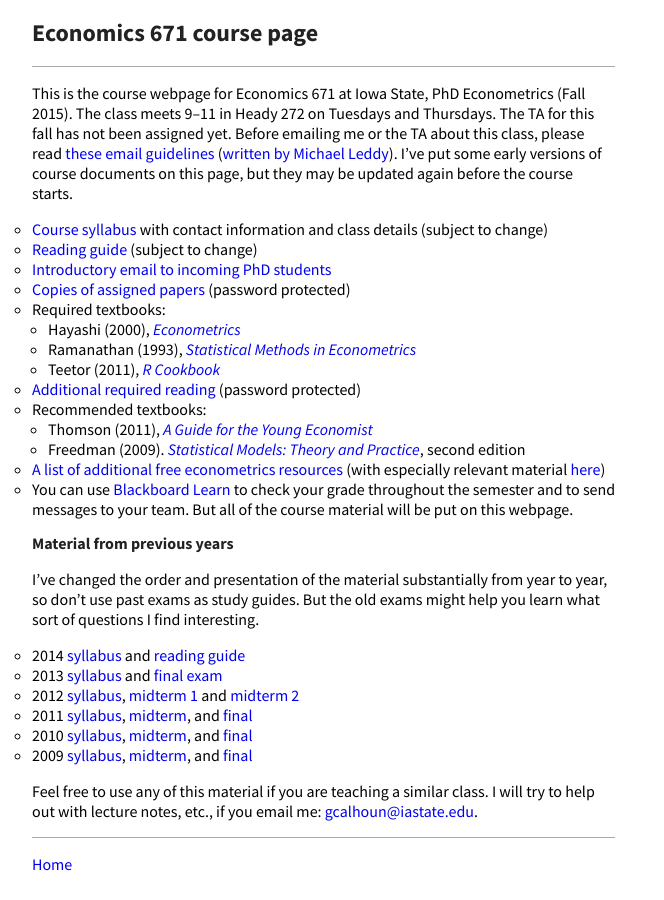
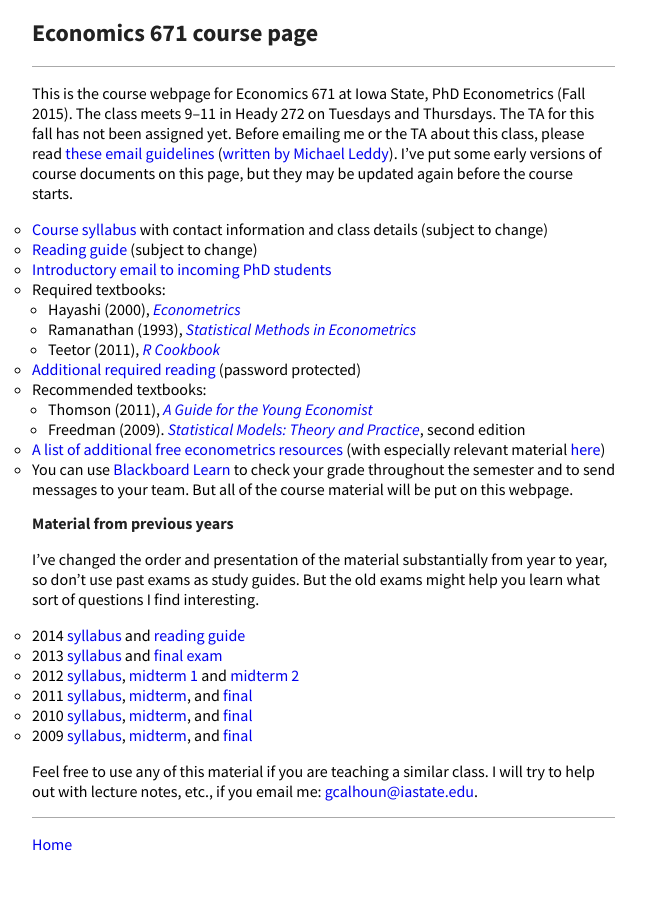
Before and after one commit to mmkuang/grayclhn.github.io, a Jekyll site: the page built from 671/index.md, in a window 1280 px wide. Shown: the whole page, without its empty margins (0-664 px from the left). Built offline with Jekyll 4.4.1, drawn with Linux system fonts in a browser that asks for light colours; Markdown is read by kramdown in place of the engine named in the settings.

Commit message:
Remove duplicate reading zip file

```diff
--- a/671/index.md
+++ b/671/index.md
@@ -15,7 +15,6 @@ they may be updated again before the course starts.
   class details (subject to change)
 * [Reading guide](readingguide-2015.pdf) (subject to change)
 * [Introductory email to incoming PhD students](/blog/intro-phd-email)
-* [Copies of assigned papers](reading-2015.zip) (password protected)
 * Required textbooks:
   * Hayashi (2000), [*Econometrics*](http://press.princeton.edu/titles/6946.html)
   * Ramanathan (1993), [*Statistical Methods in Econometrics*](http://www.worldcat.org/oclc/786257362)
```
